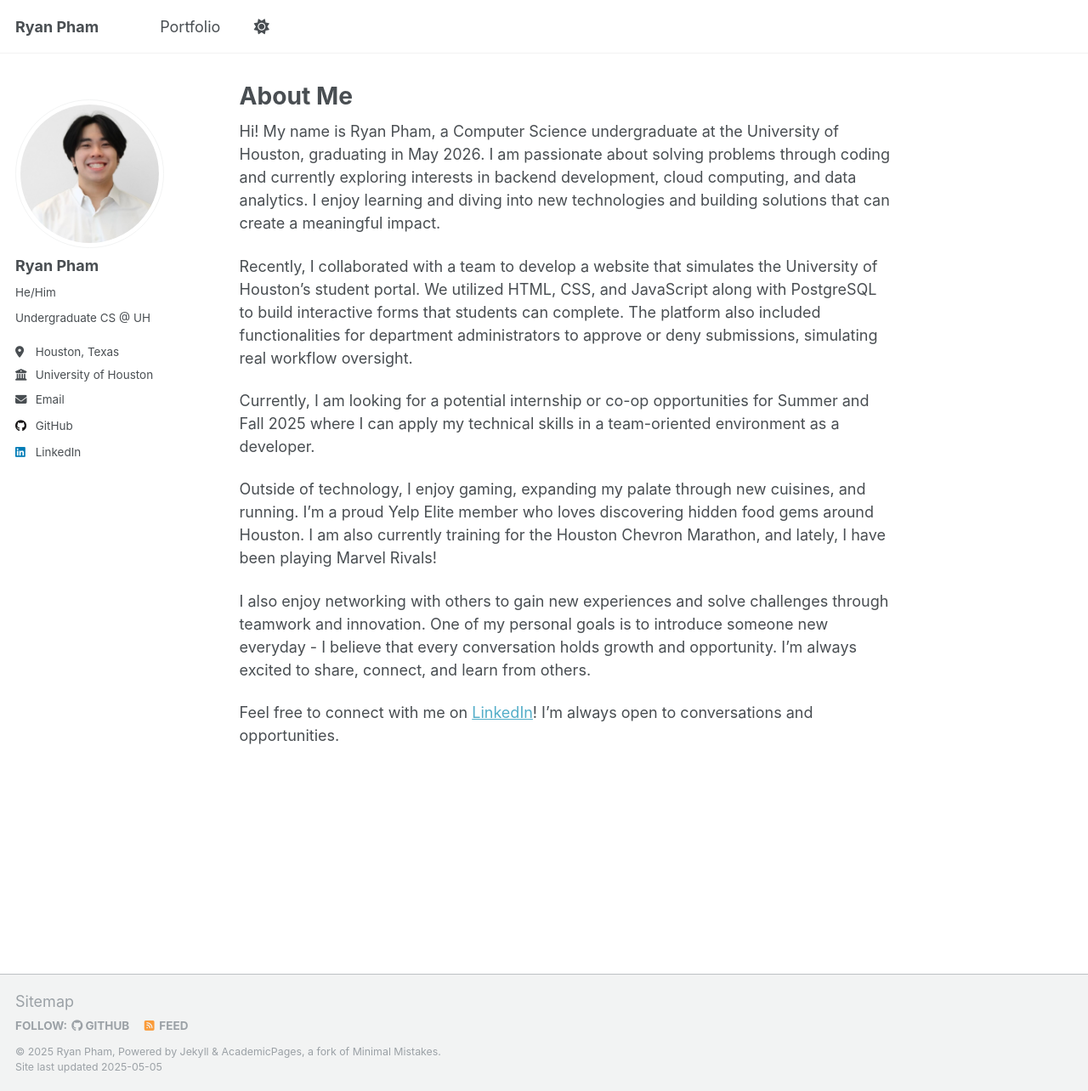
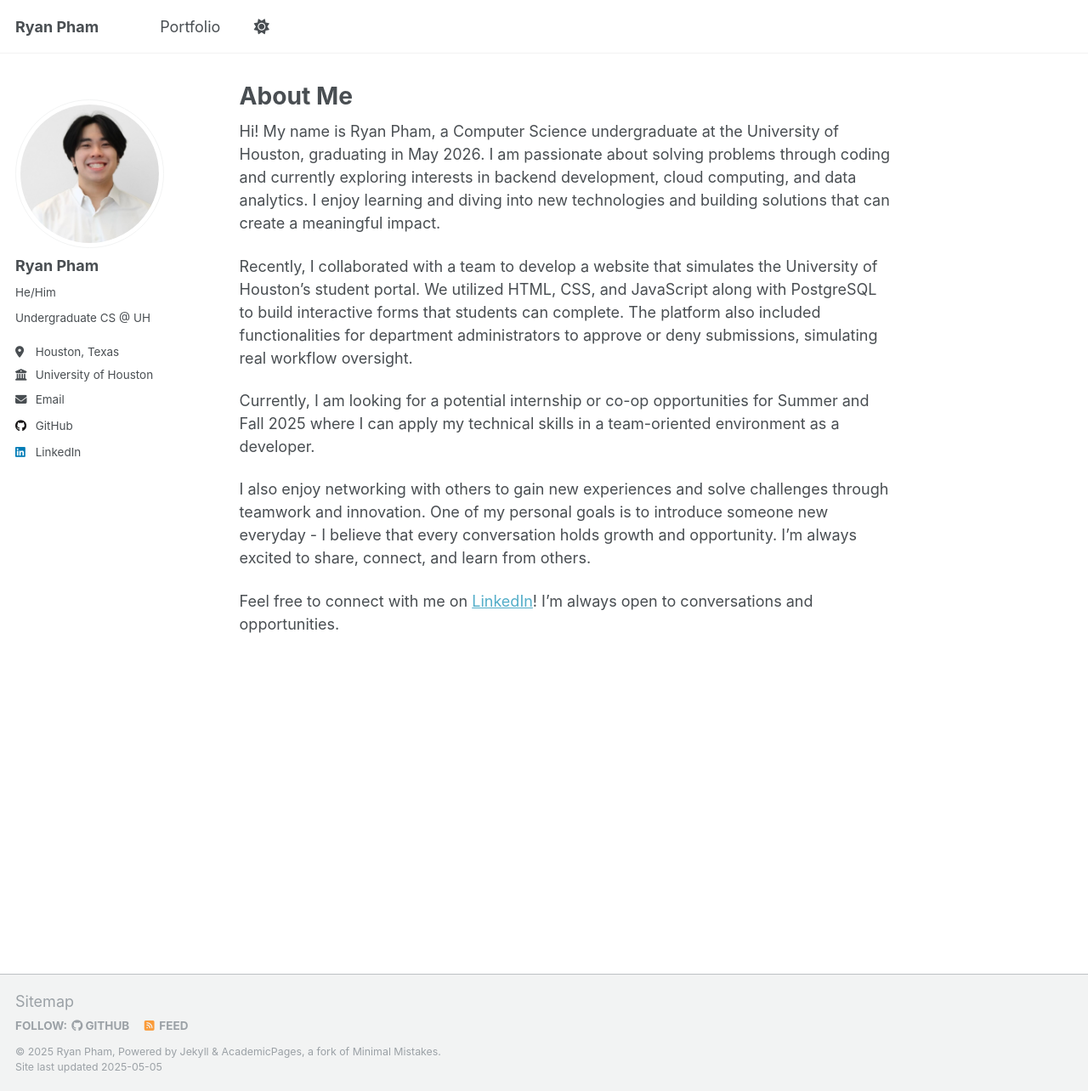
Before and after one commit to rpham0306/rpham0306.github.io, a Jekyll site: the page built from _pages/about.md, in a window 1280 px wide and 1284 px high. Shown: the whole window at 85% size. Built offline with Jekyll 4.4.1, drawn with Linux system fonts in a browser that asks for light colours.

Commit message:
Removal in About.html

```diff
--- a/_pages/about.md
+++ b/_pages/about.md
@@ -13,8 +13,6 @@ Recently, I collaborated with a team to develop a website that simulates the Uni
 
 Currently, I am looking for a potential internship or co-op opportunities for Summer and Fall 2025 where I can apply my technical skills in a team-oriented environment as a developer.
 
-Outside of technology, I enjoy gaming, expanding my palate through new cuisines, and running. I’m a proud Yelp Elite member who loves discovering hidden food gems around Houston. I am also currently training for the Houston Chevron Marathon, and lately, I have been playing Marvel Rivals!
-
 I also enjoy networking with others to gain new experiences and solve challenges through teamwork and innovation. One of my personal goals is to introduce someone new everyday - I believe that every conversation holds growth and opportunity. I'm always excited to share, connect, and learn from others.
 
 Feel free to connect with me on [LinkedIn](www.linkedin.com/in/ryan-pham0306)! I'm always open to conversations and opportunities.
```
